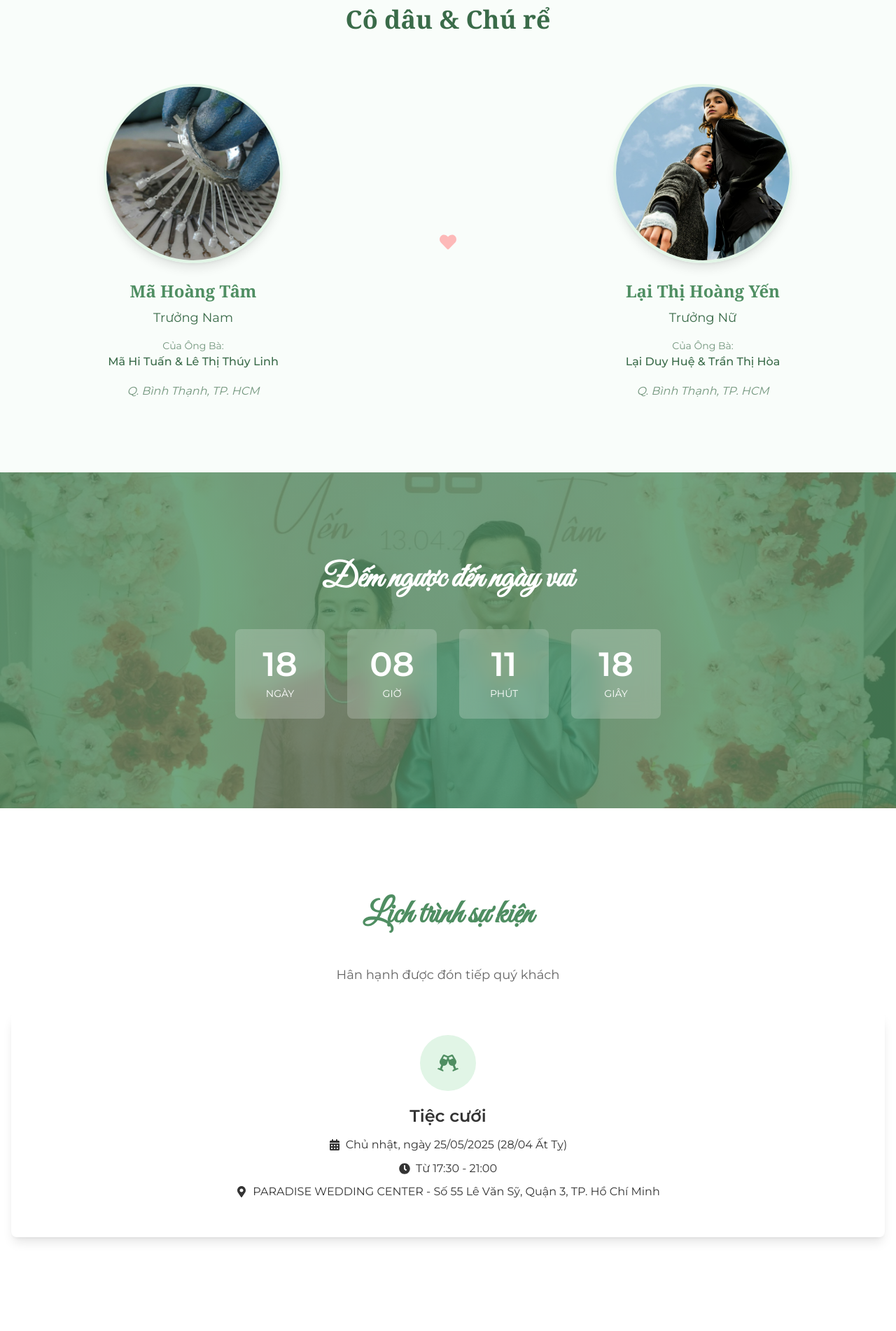
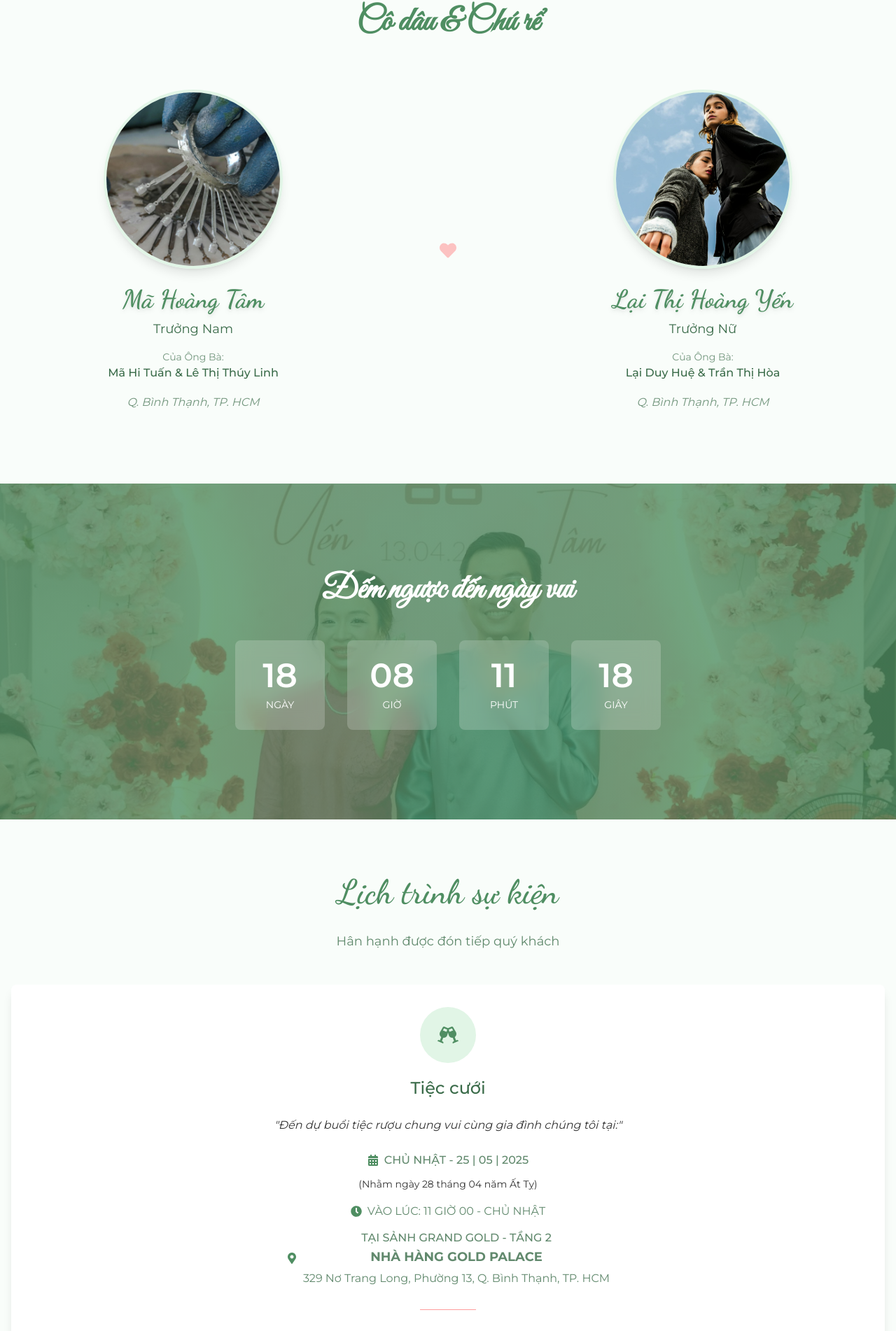
Before and after one commit to dungnc7/wedding, a Next.js app: page / in a window 1280 px wide. Shown: the part 872-2774 px from the top of the page at 70% size. Built offline with nearby package versions, Linux system fonts and the light colour scheme.

Commit message:
change font

```diff
--- a/src/app/globals.css
+++ b/src/app/globals.css
@@ -52,6 +52,11 @@
   margin: 0;
   padding: 0;
   box-sizing: border-box;
+}
+
+/* Hiệu ứng đổ bóng cho text đám cưới */
+.text-shadow-wedding {
+  text-shadow: 2px 2px 4px rgba(0, 0, 0, 0.1), 0 0 15px rgba(255, 255, 255, 0.8);
 }
 
 @layer base {
--- a/src/components/Couple/Couple.tsx
+++ b/src/components/Couple/Couple.tsx
@@ -14,7 +14,7 @@ const Couple = () => {
       personContainer: "text-center p-6",
       imageContainer: "relative mx-auto mb-6 overflow-hidden rounded-full w-64 h-64 border-4 border-slate-200 shadow-lg",
       image: "object-cover object-center w-full h-full transition-transform duration-500 hover:scale-110",
-      name: "text-2xl font-serif font-bold mb-2 text-slate-800",
+      name: "font-['Great_Vibes'] text-3xl md:text-4xl mb-2 text-slate-800 drop-shadow-md",
       role: "text-slate-600 text-lg mb-4",
       familyTitle: "text-slate-500 text-sm",
       familyName: "font-medium mb-4 text-slate-700",
@@ -27,7 +27,7 @@ const Couple = () => {
       personContainer: "text-center p-6",
       imageContainer: "relative mx-auto mb-6 overflow-hidden rounded-full w-64 h-64 border-4 border-amber-200 shadow-lg",
       image: "object-cover object-center w-full h-full transition-transform duration-500 hover:scale-110",
-      name: "text-2xl font-serif font-bold mb-2 text-amber-900",
+      name: "font-['Dancing_Script'] text-3xl md:text-4xl font-bold mb-2 text-amber-900 drop-shadow-md",
       role: "text-amber-700 text-lg mb-4",
       familyTitle: "text-amber-600 text-sm",
       familyName: "font-medium mb-4 text-amber-800",
@@ -40,7 +40,7 @@ const Couple = () => {
       personContainer: "text-center p-6",
       imageContainer: "relative mx-auto mb-6 overflow-hidden rounded-full w-64 h-64 border-4 border-gray-100 shadow-md",
       image: "object-cover object-center w-full h-full transition-transform duration-500 hover:scale-110",
-      name: "text-2xl font-sans font-bold mb-2 text-gray-800",
+      name: "font-['Great_Vibes'] text-3xl md:text-4xl mb-2 text-gray-800 drop-shadow-sm",
       role: "text-gray-600 text-lg mb-4",
       familyTitle: "text-gray-500 text-sm",
       familyName: "font-medium mb-4 text-gray-700",
@@ -53,7 +53,7 @@ const Couple = () => {
       personContainer: "text-center p-6",
       imageContainer: "relative mx-auto mb-6 overflow-hidden rounded-full w-64 h-64 border-4 border-primary-light shadow-lg",
       image: "object-cover object-center w-full h-full transition-transform duration-500 hover:scale-110",
-      name: "text-2xl font-serif font-bold mb-2 text-primary",
+      name: "font-['Dancing_Script'] text-3xl md:text-4xl font-bold mb-2 text-primary drop-shadow-md",
       role: "text-primary-dark text-lg mb-4",
       familyTitle: "text-primary-dark/70 text-sm",
       familyName: "font-medium mb-4 text-primary-dark",
@@ -67,7 +67,7 @@ const Couple = () => {
   return (
     <section id="couple" className={styles.section}>
       <div className="container mx-auto px-4">
-        <h2 className={styles.title} data-aos="fade-up">Cô dâu & Chú rể</h2>
+        <h2 className="section-title" data-aos="fade-up">Cô dâu & Chú rể</h2>
 
         <div className="flex flex-col md:flex-row items-center justify-center">
           <div className="md:w-5/12" data-aos="fade-right" data-aos-duration="1000">
--- a/src/components/Events/Events.tsx
+++ b/src/components/Events/Events.tsx
@@ -1,31 +1,132 @@
 'use client';
 
-import { FaGlassCheers, FaCalendarAlt, FaClock, FaMapMarkerAlt } from 'react-icons/fa';
+import { FaGlassCheers, FaCalendarAlt, FaClock, FaMapMarkerAlt, FaRing, FaUtensils, FaUserFriends } from 'react-icons/fa';
+import { useTheme } from '../../contexts/ThemeContext';
 
 const Events = () => {
+  const { theme } = useTheme();
+
+  const themeStyles = {
+    modern: {
+      section: "py-20 bg-slate-50",
+      title: "font-['Great_Vibes'] text-4xl md:text-5xl text-slate-800 text-center mb-8",
+      subtitle: "text-lg text-slate-600 text-center max-w-2xl mx-auto mb-12",
+      card: "bg-white rounded-lg shadow-lg p-8 mb-8",
+      icon: "w-20 h-20 bg-slate-100 rounded-full flex items-center justify-center mx-auto mb-5 text-3xl text-slate-700",
+      eventTitle: "text-2xl font-medium text-center mb-3 text-slate-800",
+      timelineTitle: "text-xl font-medium text-slate-800 mb-2",
+      timelineItem: "flex items-center justify-center gap-2 mb-3 text-slate-700",
+      timelineIcon: "text-slate-600 min-w-[1rem]",
+      divider: "w-20 h-px bg-slate-300 mx-auto my-8"
+    },
+    rustic: {
+      section: "py-20 bg-amber-50",
+      title: "font-['Dancing_Script'] text-4xl md:text-5xl text-amber-900 text-center mb-8",
+      subtitle: "text-lg text-amber-800 text-center max-w-2xl mx-auto mb-12",
+      card: "bg-white rounded-lg shadow-lg p-8 mb-8 border border-amber-200",
+      icon: "w-20 h-20 bg-amber-100 rounded-full flex items-center justify-center mx-auto mb-5 text-3xl text-amber-800",
+      eventTitle: "text-2xl font-medium text-center mb-3 text-amber-900",
+      timelineTitle: "text-xl font-medium text-amber-800 mb-2",
+      timelineItem: "flex items-center justify-center gap-2 mb-3 text-amber-700",
+      timelineIcon: "text-amber-600 min-w-[1rem]",
+      divider: "w-20 h-px bg-amber-300 mx-auto my-8"
+    },
+    minimalist: {
+      section: "py-20 bg-gray-50",
+      title: "font-['Great_Vibes'] text-4xl md:text-5xl text-gray-800 text-center mb-8",
+      subtitle: "text-lg text-gray-600 text-center max-w-2xl mx-auto mb-12",
+      card: "bg-white rounded-lg shadow-sm p-8 mb-8 border border-gray-100",
+      icon: "w-20 h-20 bg-gray-100 rounded-full flex items-center justify-center mx-auto mb-5 text-3xl text-gray-700",
+      eventTitle: "text-2xl font-medium text-center mb-3 text-gray-800",
+      timelineTitle: "text-xl font-medium text-gray-800 mb-2",
+      timelineItem: "flex items-center justify-center gap-2 mb-3 text-gray-700",
+      timelineIcon: "text-gray-500 min-w-[1rem]",
+      divider: "w-20 h-px bg-gray-200 mx-auto my-8"
+    },
+    classic: {
+      section: "py-20 bg-primary-light/20",
+      title: "font-['Dancing_Script'] text-4xl md:text-5xl text-primary text-center mb-8",
+      subtitle: "text-lg text-primary-dark/80 text-center max-w-2xl mx-auto mb-12",
+      card: "bg-white rounded-lg shadow-lg p-8 mb-8",
+      icon: "w-20 h-20 bg-primary-light rounded-full flex items-center justify-center mx-auto mb-5 text-3xl text-primary",
+      eventTitle: "text-2xl font-medium text-center mb-3 text-primary-dark",
+      timelineTitle: "text-xl font-medium text-primary-dark mb-2",
+      timelineItem: "flex items-center justify-center gap-2 mb-3 text-primary-dark/80",
+      timelineIcon: "text-primary min-w-[1rem]",
+      divider: "w-20 h-px bg-accent mx-auto my-8"
+    }
+  };
+
+  const styles = themeStyles[theme];
+
   return (
-    <section id="events" className="section bg-gray">
-      <div className="container">
-        <h2 className="section-title" data-aos="fade-up">Lịch trình sự kiện</h2>
-        <p className="section-subtitle" data-aos="fade-up">Hân hạnh được đón tiếp quý khách</p>
+    <section id="events" className={styles.section}>
+      <div className="container mx-auto px-4">
+        <h2 className={styles.title} data-aos="fade-up">Lịch trình sự kiện</h2>
+        <p className={styles.subtitle} data-aos="fade-up">Hân hạnh được đón tiếp quý khách</p>
 
-        <div className="event-card" data-aos="fade-up" data-aos-duration="1000">
-          <div className="event-icon">
+        <div className={styles.card} data-aos="fade-up" data-aos-duration="1000">
+          <div className={styles.icon}>
             <FaGlassCheers />
           </div>
-          <h3 className="event-title">Tiệc cưới</h3>
-          <div className="event-details">
-            <div className="flex items-center justify-center gap-2 mb-2">
-              <FaCalendarAlt />
-              <span>Chủ nhật, ngày 25/05/2025 (28/04 Ất Tỵ)</span>
+          <h3 className={styles.eventTitle}>Tiệc cưới</h3>
+
+          <div className="mt-6 max-w-2xl mx-auto">
+            <p className="text-center italic mb-6">
+              "Đến dự buổi tiệc rượu chung vui cùng gia đình chúng tôi tại:"
+            </p>
+
+            <div className={styles.timelineItem}>
+              <FaCalendarAlt className={styles.timelineIcon} />
+              <span className="font-medium">CHỦ NHẬT - 25 | 05 | 2025</span>
             </div>
-            <div className="flex items-center justify-center gap-2 mb-2">
-              <FaClock />
-              <span>Từ 17:30 - 21:00</span>
+            <div className="text-center text-sm mb-4">(Nhằm ngày 28 tháng 04 năm Ất Tỵ)</div>
+
+            <div className={styles.timelineItem}>
+              <FaClock className={styles.timelineIcon} />
+              <span>VÀO LÚC: 11 GIỜ 00 - CHỦ NHẬT</span>
             </div>
-            <div className="flex items-center justify-center gap-2">
-              <FaMapMarkerAlt />
-              <span>PARADISE WEDDING CENTER - Số 55 Lê Văn Sỹ, Quận 3, TP. Hồ Chí Minh</span>
+
+            <div className={styles.timelineItem}>
+              <FaMapMarkerAlt className={styles.timelineIcon} />
+              <div className="text-center">
+                <div className="font-medium">TẠI SẢNH GRAND GOLD - TẦNG 2</div>
+                <div className="font-bold text-lg mb-1">NHÀ HÀNG GOLD PALACE</div>
+                <div>329 Nơ Trang Long, Phường 13, Q. Bình Thạnh, TP. HCM</div>
+              </div>
+            </div>
+
+            <div className={styles.divider}></div>
+
+            <div className="grid grid-cols-1 md:grid-cols-3 gap-6 text-center">
+              <div>
+                <div className="flex justify-center mb-2">
+                  <FaUserFriends className="text-2xl" />
+                </div>
+                <h4 className="font-medium mb-1">Đón Khách</h4>
+                <p>11:00</p>
+              </div>
+
+              <div>
+                <div className="flex justify-center mb-2">
+                  <FaRing className="text-2xl" />
+                </div>
+                <h4 className="font-medium mb-1">Làm Lễ</h4>
+                <p>11:30</p>
+              </div>
+
+              <div>
+                <div className="flex justify-center mb-2">
+                  <FaUtensils className="text-2xl" />
+                </div>
+                <h4 className="font-medium mb-1">Khai Tiệc</h4>
+                <p>12:00</p>
+              </div>
+            </div>
+
+            <div className="mt-8 text-center italic">
+              <p>Sự hiện diện của Quý Khách là niềm vinh hạnh cho gia đình chúng tôi.</p>
+              <p className="font-['Dancing_Script'] text-2xl mt-4 font-medium">Rất hân hạnh được đón tiếp!</p>
             </div>
           </div>
         </div>
```
Also changed, not shown: src/components/Hero/Hero.tsx (+11 -5 lines).
